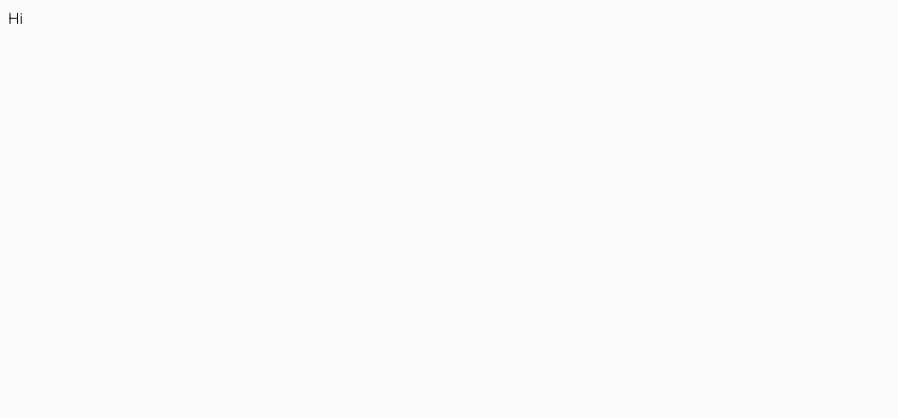
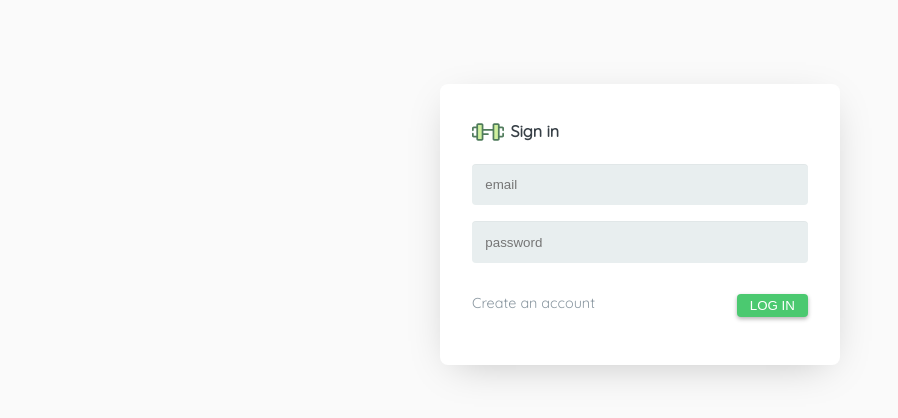
Before and after one commit to Mazzzy/react-login-form, a React (Create React App) app in the folder basic-login-app/: page / in a window 1280 px wide. Shown: the top 418 px of the page, without its empty margins (0-898 px from the left). Built offline with nearby package versions, Linux system fonts and the light colour scheme.

Commit message:
implemented login form with styling and basic flow

```diff
--- a/basic-login-app/src/App.css
+++ b/basic-login-app/src/App.css
@@ -16,3 +16,16 @@ body {
     -moz-osx-font-smoothing: grayscale;
     text-rendering: optimizeLegibility;
 }
+
+.container {
+    display: flex;
+    -webkit-display: box;
+    -moz-display: box;
+    -ms-display: flexbox;
+    -webkit-display: flex;
+    flex-wrap: wrap;
+    justify-content: center;
+    align-content: center;
+    padding: 6%;
+    margin: 0;
+}
--- a/basic-login-app/src/components/login/Login.css
+++ b/basic-login-app/src/components/login/Login.css
@@ -0,0 +1,89 @@
+.custom-form {
+    background-color: #fff;
+    padding: 2em;
+    padding-bottom: 3em;
+    border-radius: 8px;
+    max-width: 400px;
+    display: flex;
+    flex-wrap: wrap;
+    flex-direction: column;
+    justify-content: center;
+    box-shadow: 0 10px 40px -14px rgba(0, 0, 0, 0.25);
+    display: flex;
+    flex-wrap: wrap;
+    flex-direction: column;
+}
+
+.custom-form .form-head {
+    position: relative;
+    font-weight: 700;
+    color: #384047;
+    line-height: 1.5em;
+    margin-bottom: 3em;
+}
+
+.form-head .logo {
+    max-width: 2em;
+    position: absolute;
+}
+
+.form-head .title {
+    position: absolute;
+    left: 2.4em;
+    top: 0.2em;
+}
+
+.custom-form input {
+    color: #384047;
+    background-color: #e8eeef;
+    box-shadow: 0 1px 0 rgba(0, 0, 0, 0.03) inset;
+    border: none;
+    border-radius: 4px;
+    padding: 1em;
+    margin-bottom: 1.2em;
+    width: 100%;
+}
+.custom-form input:focus {
+    outline: none;
+}
+.custom-form input.error {
+    border: 1px dashed red;
+}
+.form-footer {
+    display: flex;
+    flex-wrap: wrap;
+    flex-direction: row;
+    justify-content: space-between;
+    margin-top: 1em;
+    font-size: 0.9em;
+}
+
+.form-footer a {
+    color: #8a97a0;
+    text-decoration: none;
+}
+
+.form-footer a:hover {
+    color: green;
+}
+
+.form-footer .button {
+    text-transform: uppercase;
+    color: #fff;
+    background-color: #4bc970;
+    border: none;
+    border-radius: 4px;
+    padding: 0.3em 0.98em;
+    cursor: pointer;
+    overflow: hidden;
+    transition: all 200ms ease-in-out;
+    box-shadow: 0px 2px 4px rgba(0, 0, 0, 0.3);
+}
+.form-footer .button:hover {
+    box-shadow: 0px 4px 6px rgba(0, 0, 0, 0.3);
+    transform: translateY(-1px);
+}
+.form-footer .button:disabled {
+    background-color: #86db9f;
+    transform: none;
+}
--- a/basic-login-app/src/components/login/index.tsx
+++ b/basic-login-app/src/components/login/index.tsx
@@ -1,9 +1,49 @@
-import React, { FC } from "react";
+import React, { FC, useState, FormEvent } from "react";
+import { useFormFields } from "../../libs/hooksLib";
+import Logo from "../../assets/dumbbell-logo.svg";
 
 import "./Login.css";
 
 const Login: FC = () => {
-    return <div>Hi</div>;
+    const [fields, handleFieldChange] = useFormFields({
+        email: "",
+        password: "",
+    });
+    function validateForm() {
+        let formIsValid = true;
+
+        return formIsValid;
+    }
+
+    function handleSubmit(event: FormEvent<HTMLFormElement>) {
+        event.preventDefault();
+        if (validateForm()) {
+            try {
+                setTimeout(() => {
+                    alert("Form submitted");
+                }, 3000);
+            } catch (e) {
+                alert(e.message);
+            }
+        }
+    }
+
+    return (
+        <form onSubmit={handleSubmit} className="custom-form">
+            <div className="form-head">
+                <img className="logo" src={Logo} alt="logo" />
+                <div className="title">Sign in</div>
+            </div>
+            <div className="form-content">
+                <input id="email" name="email" placeholder="email" type="text" value={fields.email} />
+                <input id="password" name="password" placeholder="password" type="password" value={fields.password} />
+                <div className="form-footer">
+                    <a href="#">Create an account</a>
+                    <button className="button">Log in </button>
+                </div>
+            </div>
+        </form>
+    );
 };
 
 export default Login;
--- a/basic-login-app/src/libs/hooksLib.ts
+++ b/basic-login-app/src/libs/hooksLib.ts
@@ -1,11 +1,11 @@
 import { useState, ChangeEvent } from "react";
 
-export function useFormFields(initialState: object) {
+export function useFormFields(initialState: any) {
     const [fields, setValues] = useState(initialState);
 
     return [
         fields,
-        function (event: ChangeEvent<HTMLInputElement>) {
+        (event: ChangeEvent<HTMLInputElement>) => {
             setValues({
                 ...fields,
                 [event.target.id]: event.target.value,
```
Also changed, not shown: basic-login-app/src/assets/dumbbell-logo.svg (renamed from basic-login-app/src/assets/dumbbell-svgrepo-com.svg).
